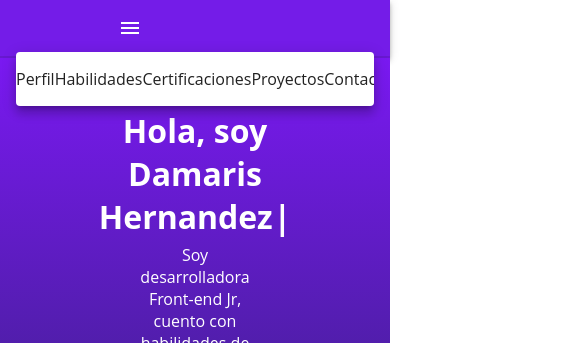
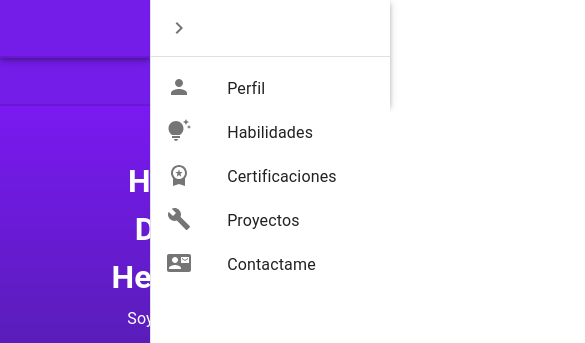
Before and after one commit to damarislh10/Portafolio_web_personal, a React (Create React App) app: page / in a window 390 px wide. Both pictures are taken after a click on the button "open drawer". Shown: the top 343 px of the page, 585 px wide, since content can reach past the window. Built offline with nearby package versions, Linux system fonts and the light colour scheme.

Commit message:
Menu responsive and align title page

```diff
--- a/src/components/MyWork.js
+++ b/src/components/MyWork.js
@@ -7,7 +7,7 @@ export const MyWork = ({ id }) => {
     <div className="containerSkills">
       <div className="container-text contain-work">
         <div id={id}>
-          <h1 className="title-main">Mis proyectos recientes</h1>
+          <h1 className="title-main title-work">Mis proyectos recientes</h1>
           <p className="text-skills">
             Aquí hay algunos proyectos en los que he trabajado recientemente.
           </p>
--- a/src/components/Navbar.js
+++ b/src/components/Navbar.js
@@ -1,109 +1,194 @@
 import React from "react";
-import AppBar from "@mui/material/AppBar";
+// import AppBar from "@mui/material/AppBar";
 import Box from "@mui/material/Box";
 import Toolbar from "@mui/material/Toolbar";
 import IconButton from "@mui/material/IconButton";
-import Typography from "@mui/material/Typography";
-import Menu from "@mui/material/Menu";
 import MenuIcon from "@mui/icons-material/Menu";
 import Container from "@mui/material/Container";
 import Button from "@mui/material/Button";
-import MenuItem from "@mui/material/MenuItem";
 import { Link, animateScroll as scroll } from "react-scroll";
 import "../styles/navBar.css";
 import { List } from "@mui/material";
+import { styled, useTheme } from "@mui/material/styles";
+import Drawer from "@mui/material/Drawer";
+import MuiAppBar from "@mui/material/AppBar";
+import CssBaseline from "@mui/material/CssBaseline";
+import Divider from "@mui/material/Divider";
+import ChevronLeftIcon from "@mui/icons-material/ChevronLeft";
+import ChevronRightIcon from "@mui/icons-material/ChevronRight";
+import ListItem from "@mui/material/ListItem";
+import ListItemIcon from "@mui/material/ListItemIcon";
+import ListItemText from "@mui/material/ListItemText";
+import PersonIcon from "@mui/icons-material/Person";
+import TipsAndUpdatesIcon from "@mui/icons-material/TipsAndUpdates";
+import WorkspacePremiumIcon from "@mui/icons-material/WorkspacePremium";
+import BuildIcon from "@mui/icons-material/Build";
+import ContactMailIcon from "@mui/icons-material/ContactMail";
+
+const drawerWidth = 240;
+
+const Main = styled("main", { shouldForwardProp: (prop) => prop !== "open" })(
+  ({ theme, open }) => ({
+    flexGrow: 1,
+    padding: theme.spacing(3),
+    transition: theme.transitions.create("margin", {
+      easing: theme.transitions.easing.sharp,
+      duration: theme.transitions.duration.leavingScreen,
+    }),
+    marginRight: -drawerWidth,
+    ...(open && {
+      transition: theme.transitions.create("margin", {
+        easing: theme.transitions.easing.easeOut,
+        duration: theme.transitions.duration.enteringScreen,
+      }),
+      marginRight: 0,
+    }),
+  })
+);
+
+const AppBar = styled(MuiAppBar, {
+  shouldForwardProp: (prop) => prop !== "open",
+})(({ theme, open }) => ({
+  transition: theme.transitions.create(["margin", "width"], {
+    easing: theme.transitions.easing.sharp,
+    duration: theme.transitions.duration.leavingScreen,
+  }),
+  ...(open && {
+    width: `calc(100% - ${drawerWidth}px)`,
+    transition: theme.transitions.create(["margin", "width"], {
+      easing: theme.transitions.easing.easeOut,
+      duration: theme.transitions.duration.enteringScreen,
+    }),
+    marginRight: drawerWidth,
+  }),
+}));
+
+const DrawerHeader = styled("div")(({ theme }) => ({
+  display: "flex",
+  alignItems: "center",
+  padding: theme.spacing(0, 1),
+  // necessary for content to be below app bar
+  ...theme.mixins.toolbar,
+  justifyContent: "flex-start",
+}));
 
 export const Navbar = ({ id }) => {
+  const theme = useTheme();
+  const [open, setOpen] = React.useState(false);
+
+  const handleDrawerOpen = () => {
+    setOpen(true);
+  };
+
+  const handleDrawerClose = () => {
+    setOpen(false);
+  };
+
   const links = [
     {
       id: "about",
       text: "Perfil",
+      icon: <PersonIcon />,
     },
     {
       id: "skills",
       text: "Habilidades",
+      icon: <TipsAndUpdatesIcon />,
     },
     {
       id: "certifications",
       text: "Certificaciones",
+      icon: <WorkspacePremiumIcon />,
     },
     {
       id: "mywork",
       text: "Proyectos",
+      icon: <BuildIcon />,
     },
     {
       id: "contact",
       text: "Contactame",
+      icon: <ContactMailIcon />,
     },
   ];
 
-  const [anchorElNav, setAnchorElNav] = React.useState(null);
-
-  const handleOpenNavMenu = (event) => {
-    setAnchorElNav(event.currentTarget);
-  };
-
-  const handleCloseNavMenu = () => {
-    setAnchorElNav(null);
-  };
   return (
     <AppBar position="static">
       <Container maxWidth="xl" className="container-nav">
         <Toolbar disableGutters className="contaner-li">
           <Box sx={{ flexGrow: 1, display: { xs: "flex", md: "none" } }}>
+            <Box sx={{ display: "flex" }}>
+              <CssBaseline />
+              <AppBar position="fixed" open={open} className="container-nav">
+                <Toolbar>
                   <IconButton
-              size="large"
-              aria-label="account of current user"
-              aria-controls="menu-appbar"
-              aria-haspopup="true"
-              onClick={handleOpenNavMenu}
                     color="inherit"
+                    aria-label="open drawer"
+                    edge="end"
+                    onClick={handleDrawerOpen}
+                    sx={{ ...(open && { display: "none" }) }}
                   >
                     <MenuIcon />
                   </IconButton>
-            <Menu
-              id="menu-appbar"
-              anchorEl={anchorElNav}
-              anchorOrigin={{
-                vertical: "bottom",
-                horizontal: "left",
+                </Toolbar>
+              </AppBar>
+              <Main open={open}>
+                <DrawerHeader />
+              </Main>
+              <Drawer
+                sx={{
+                  width: drawerWidth,
+                  flexShrink: 0,
+                  "& .MuiDrawer-paper": {
+                    width: drawerWidth,
+                  },
                 }}
-              keepMounted
-              transformOrigin={{
-                vertical: "top",
-                horizontal: "left",
-              }}
-              open={Boolean(anchorElNav)}
-              onClose={handleCloseNavMenu}
-              sx={{
-                display: { xs: "block", md: "none" },
-              }}
+                variant="persistent"
+                anchor="right"
+                open={open}
               >
+                {/* menu hamburguer */}
+                <DrawerHeader>
+                  <IconButton onClick={handleDrawerClose}>
+                    {theme.direction === "rtl" ? (
+                      <ChevronLeftIcon />
+                    ) : (
+                      <ChevronRightIcon />
+                    )}
+                  </IconButton>
+                </DrawerHeader>
+                <Divider />
                 <List className="classesmenu">
-                {
-                  links.map(({id,text},index)=>(
-                    <Link key={index} to={id} spy={true} smooth={true} duration={500} offset={-70}>{text}</Link>
-                  ))
-                }
+                  {links.map(({ id, text, icon }, index) => (
+                    <ListItem button key={index}>
+                      <ListItemIcon>{icon}</ListItemIcon>
+                      <Link
+                        className="link-menunav"
+                        key={index}
+                        to={id}
+                        spy={true}
+                        smooth={true}
+                        duration={500}
+                        offset={-70}
+                      >
+                        <ListItemText />
+                        {text}
+                      </Link>
+                    </ListItem>
+                  ))}
                 </List>
+              </Drawer>
+            </Box>
 
-            </Menu>
+            {/* </Menu> */}
           </Box>
           <Box
             className="li-nav"
             sx={{ flexGrow: 1, display: { xs: "none", md: "flex" } }}
           >
-                      {/* <List className="classesmenu">
-                {
-                  links.map(({id,text},index)=>(
-                    <Link key={index} to={id} spy={true} smooth={true} duration={500} offset={-70}>{text}</Link>
-                  ))
-                }
-              </List> */}
-            {links.map(({id,text},index)=>(
+            {links.map(({ id, text }, index) => (
               <Button
                 key={index}
-                onClick={handleCloseNavMenu}
                 className="buttonPages"
                 sx={{
                   my: 2,
@@ -113,7 +198,16 @@ export const Navbar = ({ id }) => {
                   fontSize: "15px",
                 }}
               >
-                   <Link key={index} to={id} spy={true} smooth={true} duration={500} offset={-70}>{text}</Link>
+                <Link
+                  key={index}
+                  to={id}
+                  spy={true}
+                  smooth={true}
+                  duration={500}
+                  offset={-70}
+                >
+                  {text}
+                </Link>
               </Button>
             ))}
           </Box>
--- a/src/styles/certifications.css
+++ b/src/styles/certifications.css
@@ -43,7 +43,7 @@
 }
 
 .col-freecode {
-  margin-top: 12%;
+  margin-top: 20%;
 }
 .geek{
   padding: 5% 0;
--- a/src/styles/myWork.css
+++ b/src/styles/myWork.css
@@ -59,3 +59,7 @@ p {
     font-size: 28px;
     line-height: 1.6;
 }
+
+.title-work{
+  margin-top: 15%;
+}
--- a/src/styles/navBar.css
+++ b/src/styles/navBar.css
@@ -1,12 +1,10 @@
 .container-nav {
   width: 100%;
   border-bottom: #0000001c 2px solid;
-  background-color: #741ce8;
+  background-color: #741ce8 !important;
   z-index: 100;
   transition: 0.25s padding-top ease-in-out, 0.25s padding-bottom ease-in-out;
 }
-
-
 
 .contaner-li {
   width: 50%;
@@ -20,3 +18,12 @@
 .buttonPages:hover {
   color: #b7b1ce;
 }
+
+.link-menunav{
+  /* background-color: aqua !important; */
+  display: block;
+  padding: 0 2%;
+}
+.lista-menu{
+  background-color: #1d9e3b !important;
+}
```
Lines whose indentation alone changed are shown as unchanged.
